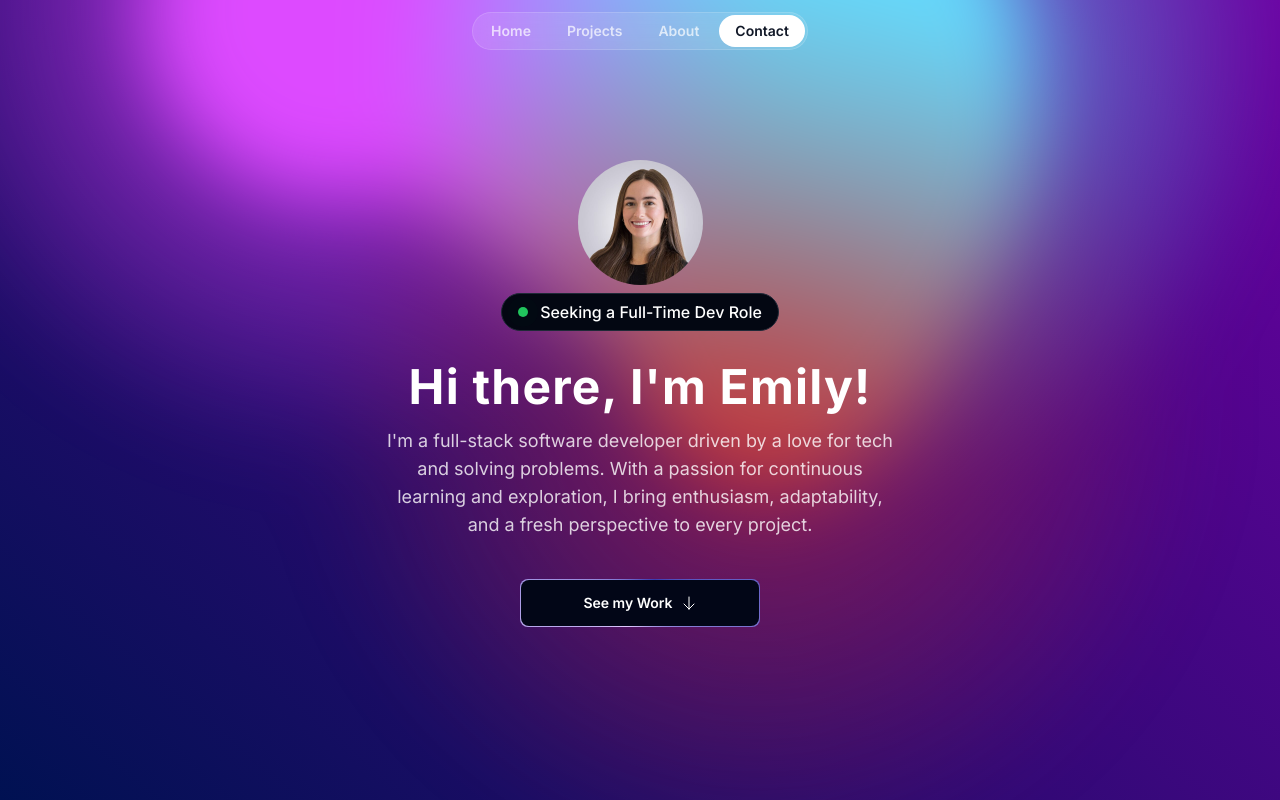
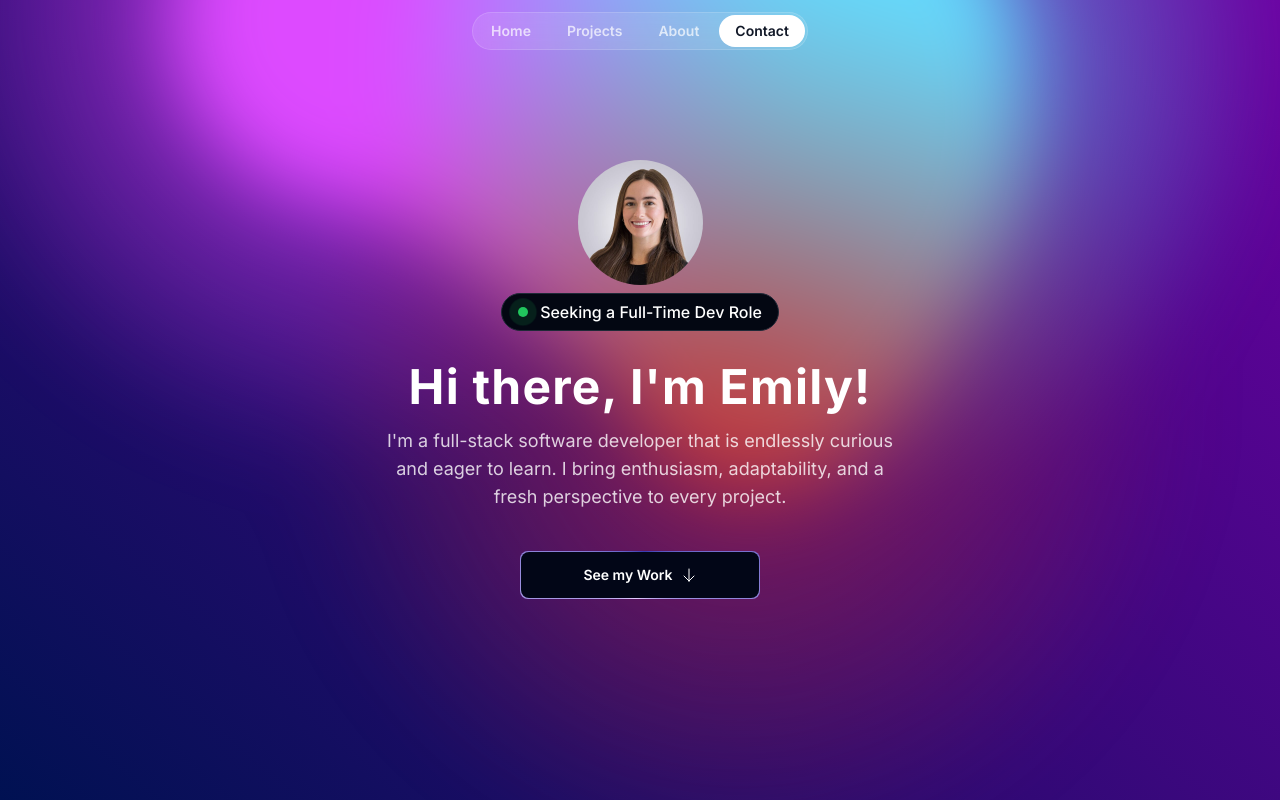
Before and after one commit to emilyjanedev/portfolio, a Next.js app: page / in a window 1280 px wide. Shown: the top 800 px of the page. Built offline with nearby package versions, Linux system fonts and the light colour scheme.

Commit message:
Change hero description

```diff
--- a/src/sections/Hero.tsx
+++ b/src/sections/Hero.tsx
@@ -26,9 +26,8 @@ export const HeroSection = () => {
               Hi there, I'm Emily!
             </h1>
             <p className="mt-4 text-center text-white/80 md:text-lg">
-              I'm a full-stack software developer driven by a love for tech and
-              solving problems. With a passion for continuous learning and
-              exploration, I bring enthusiasm, adaptability, and a fresh
+              I'm a full-stack software developer that is endlessly curious and
+              eager to learn. I bring enthusiasm, adaptability, and a fresh
               perspective to every project.
             </p>
           </div>
```
